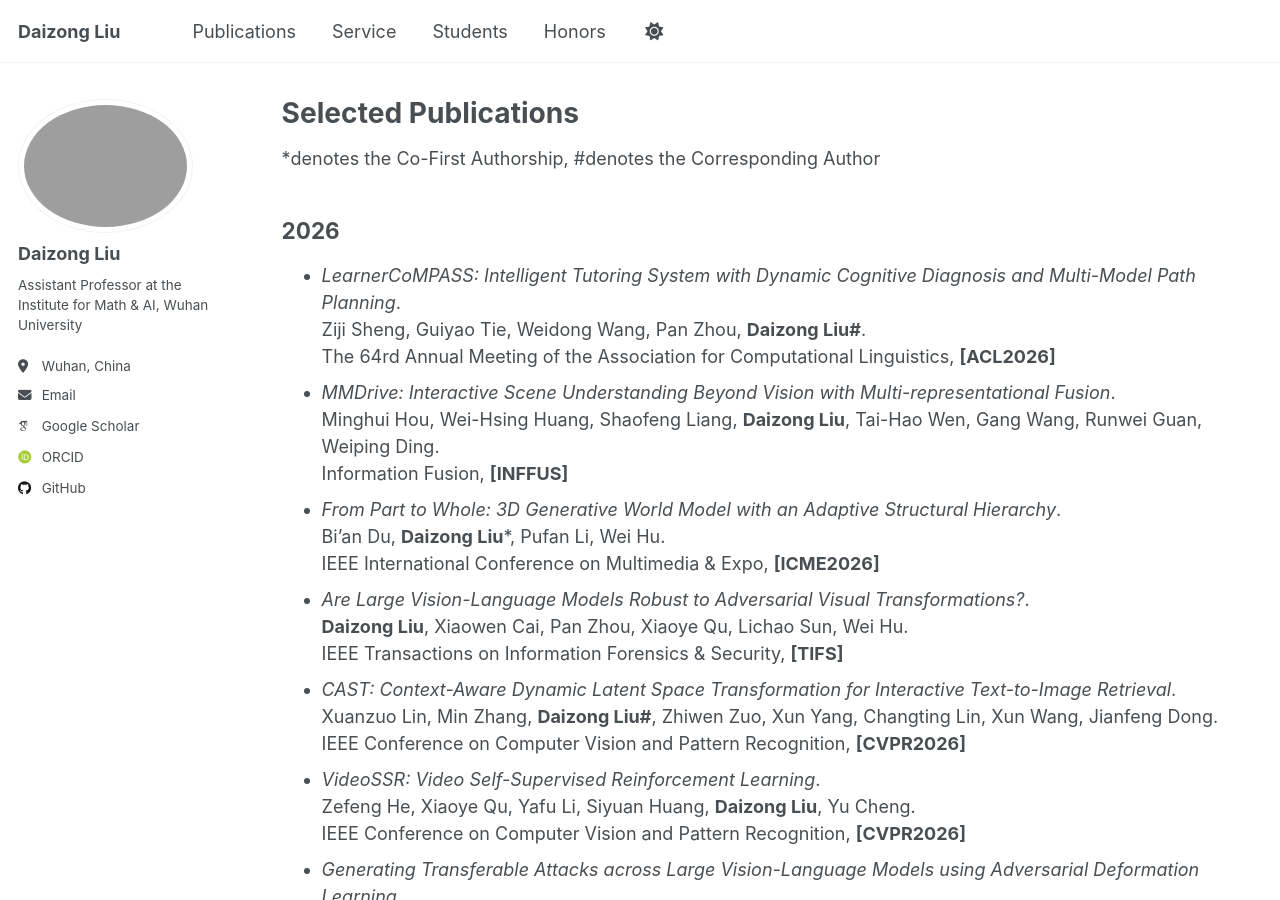
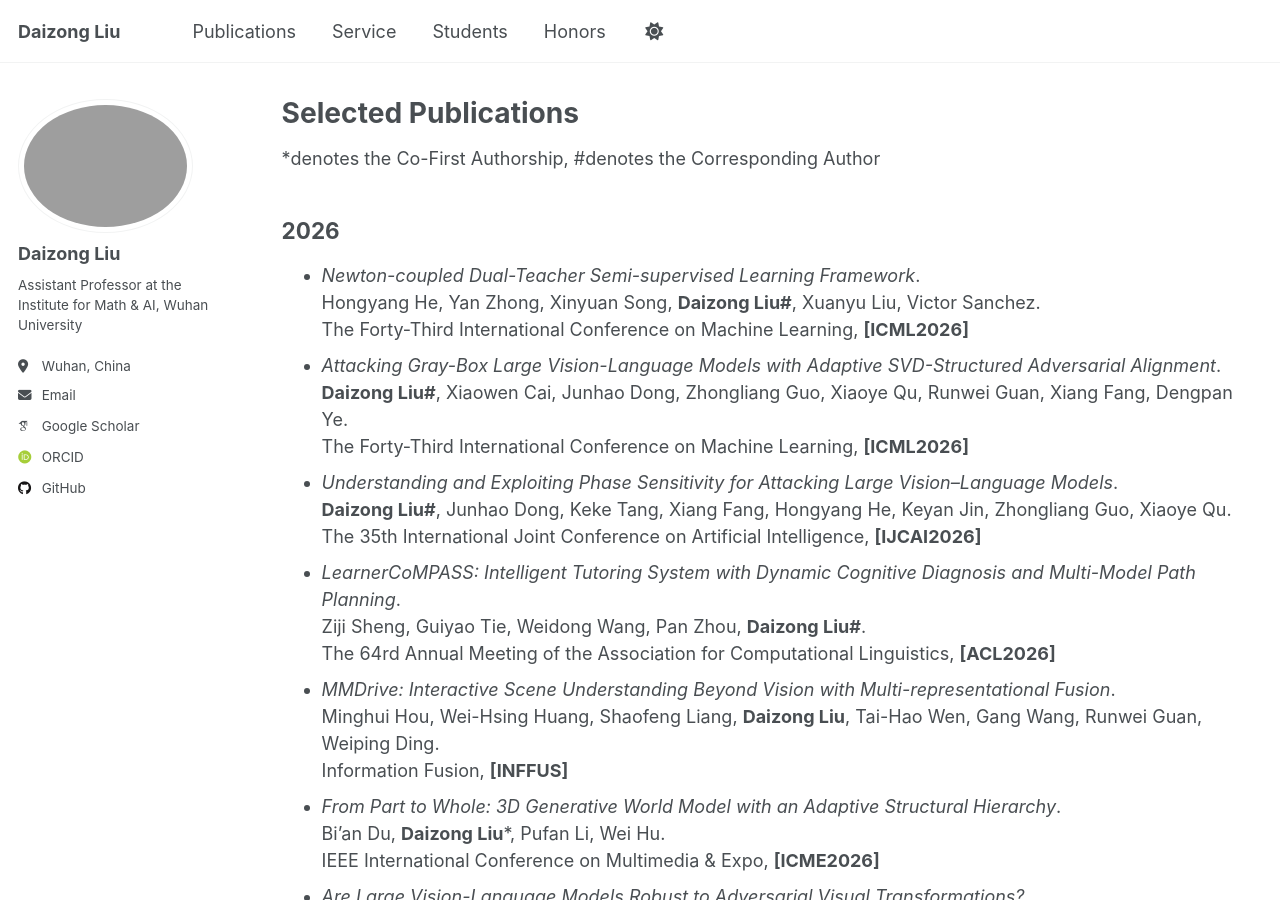
Before and after one commit to liudaizong/liudaizong.github.io, a Jekyll site: the page built from _pages/publications.md, in a window 1280 px wide and 900 px high. Built offline with Jekyll 4.4.1, drawn with Linux system fonts in a browser that asks for light colours; some web fonts are replaced.

Commit message:
Update publications.md

```diff
--- a/_pages/publications.md
+++ b/_pages/publications.md
@@ -7,6 +7,9 @@ author_profile: true
 *denotes the Co-First Authorship, #denotes the Corresponding Author
 
 ## 2026
+* *Newton-coupled Dual-Teacher Semi-supervised Learning Framework*.<br/> Hongyang He, Yan Zhong, Xinyuan Song, **Daizong Liu#**, Xuanyu Liu, Victor Sanchez.<br/> The Forty-Third International Conference on Machine Learning, **[ICML2026]**
+* *Attacking Gray-Box Large Vision-Language Models with Adaptive SVD-Structured Adversarial Alignment*.<br/> **Daizong Liu#**, Xiaowen Cai, Junhao Dong, Zhongliang Guo, Xiaoye Qu, Runwei Guan, Xiang Fang, Dengpan Ye.<br/> The Forty-Third International Conference on Machine Learning, **[ICML2026]**
+* *Understanding and Exploiting Phase Sensitivity for Attacking Large Vision–Language Models*.<br/> **Daizong Liu#**, Junhao Dong, Keke Tang, Xiang Fang, Hongyang He, Keyan Jin, Zhongliang Guo, Xiaoye Qu.<br/> The 35th International Joint Conference on Artificial Intelligence, **[IJCAI2026]**
 * *LearnerCoMPASS: Intelligent Tutoring System with Dynamic Cognitive Diagnosis and Multi-Model Path Planning*.<br/> Ziji Sheng, Guiyao Tie, Weidong Wang, Pan Zhou, **Daizong Liu#**.<br/> The 64rd Annual Meeting of the Association for Computational Linguistics, **[ACL2026]**
 * *MMDrive: Interactive Scene Understanding Beyond Vision with Multi-representational Fusion*.<br/> Minghui Hou, Wei-Hsing Huang, Shaofeng Liang, **Daizong Liu**, Tai-Hao Wen, Gang Wang, Runwei Guan, Weiping Ding.<br/> Information Fusion, **[INFFUS]**
 * *From Part to Whole: 3D Generative World Model with an Adaptive Structural Hierarchy*.<br/> Bi'an Du, **Daizong Liu***, Pufan Li, Wei Hu.<br/> IEEE International Conference on Multimedia & Expo, **[ICME2026]**
```
